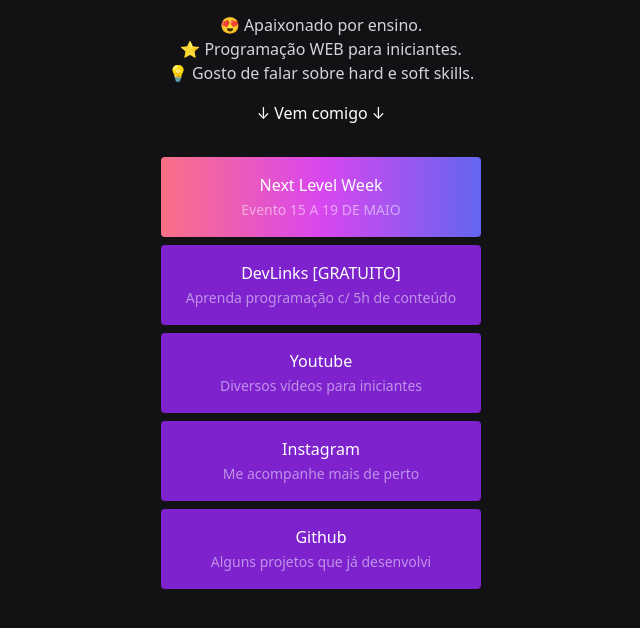
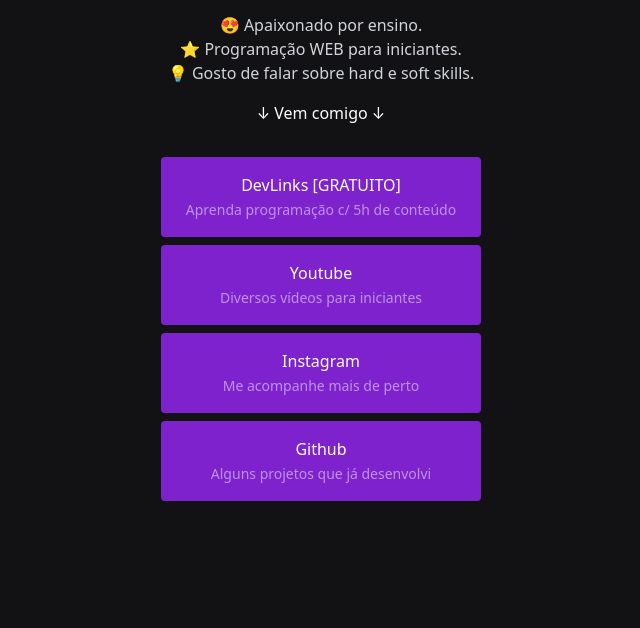
Before and after one commit to maykbrito/maykbrito.dev-v1, a website: page index.html in a window 1280 px wide. Shown: the part 188-816 px from the top of the page, without its empty margins (319-959 px from the left). Drawn offline with Linux system fonts and the light colour scheme.

Commit message:
remove nlw

```diff
--- a/index.html
+++ b/index.html
@@ -21,12 +21,12 @@
         <p class="mb-4 text-gray-500 text-sm text-center">@maykbrito</p>
         <p class="mb-4 text-gray-300 text-center">😍 Apaixonado por ensino. <br>⭐️ Programação WEB para iniciantes. <br>💡 Gosto de falar sobre hard e soft skills.</p>
         <p class="mb-8 text-white text-center">↓ Vem comigo ↓</p>
-         <a
+         <!-- <a
           target="_blank"
           href=" https://rocketseat.com.br/nlw/convite/mayk-2721?utm_source=instagram&utm_medium=organic&utm_campaign=evento&utm_term=nlwspacetime&utm_content=lead-nlw-story-organic-convite_nlw-none-none-20-abril-instagram_mayk"
           class="
             block
-            <!-- bg-[#C1FF4D] -->
+            bg-[#C1FF4D]
             bg-gradient-to-r from-rose-400 via-fuchsia-500 to-indigo-500
             hover:bg-green-300
             hover:text-black
@@ -36,7 +36,7 @@
             mb-2
           "
           >Next Level Week <br/><small class="text-sm opacity-[0.5]">Evento 15 A 19 DE MAIO</small></a
-        >
+        > -->
         <!-- <a
           target="_blank"
           href="https://youtube.com/live/I0JTfSOyZ3U"
```
